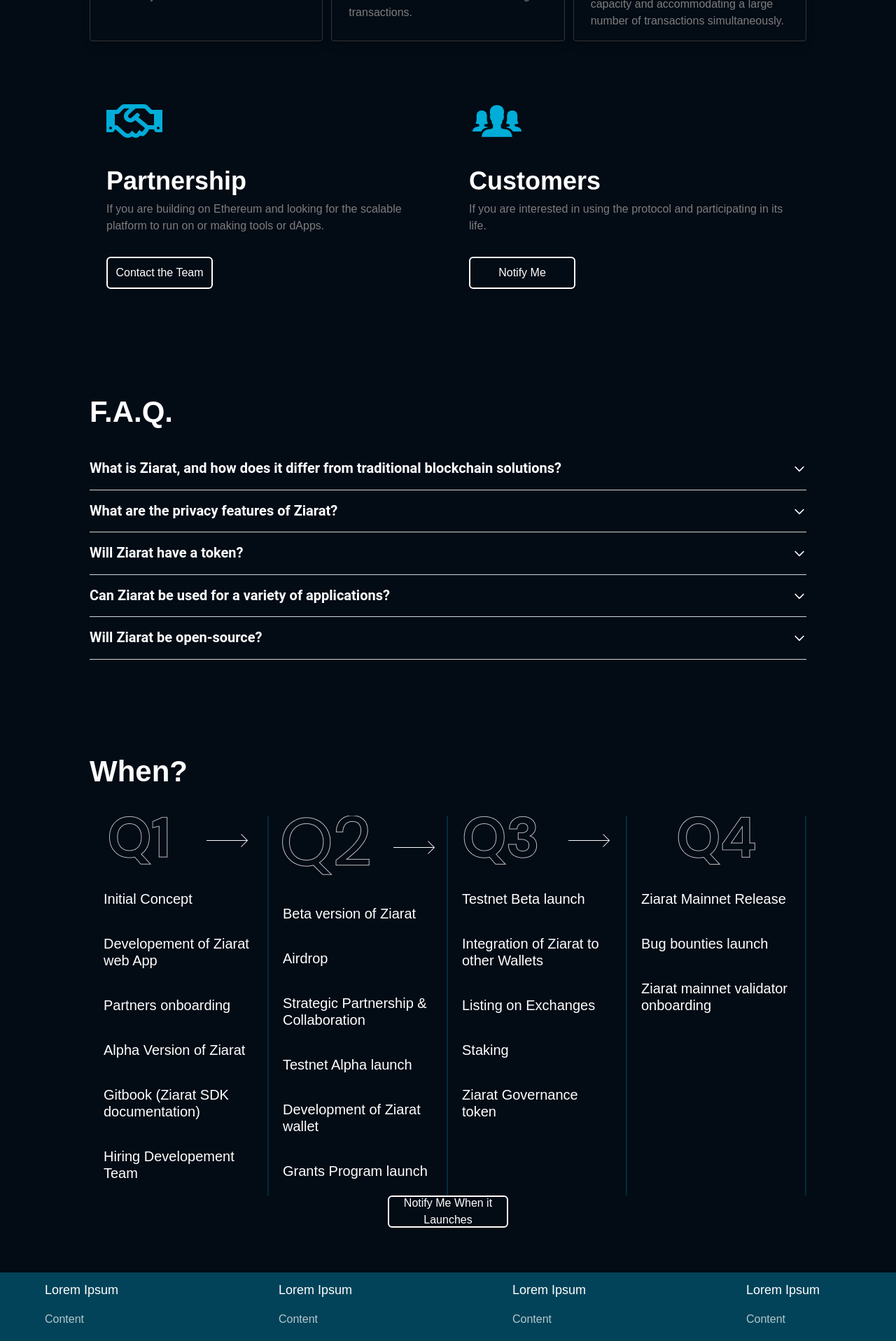
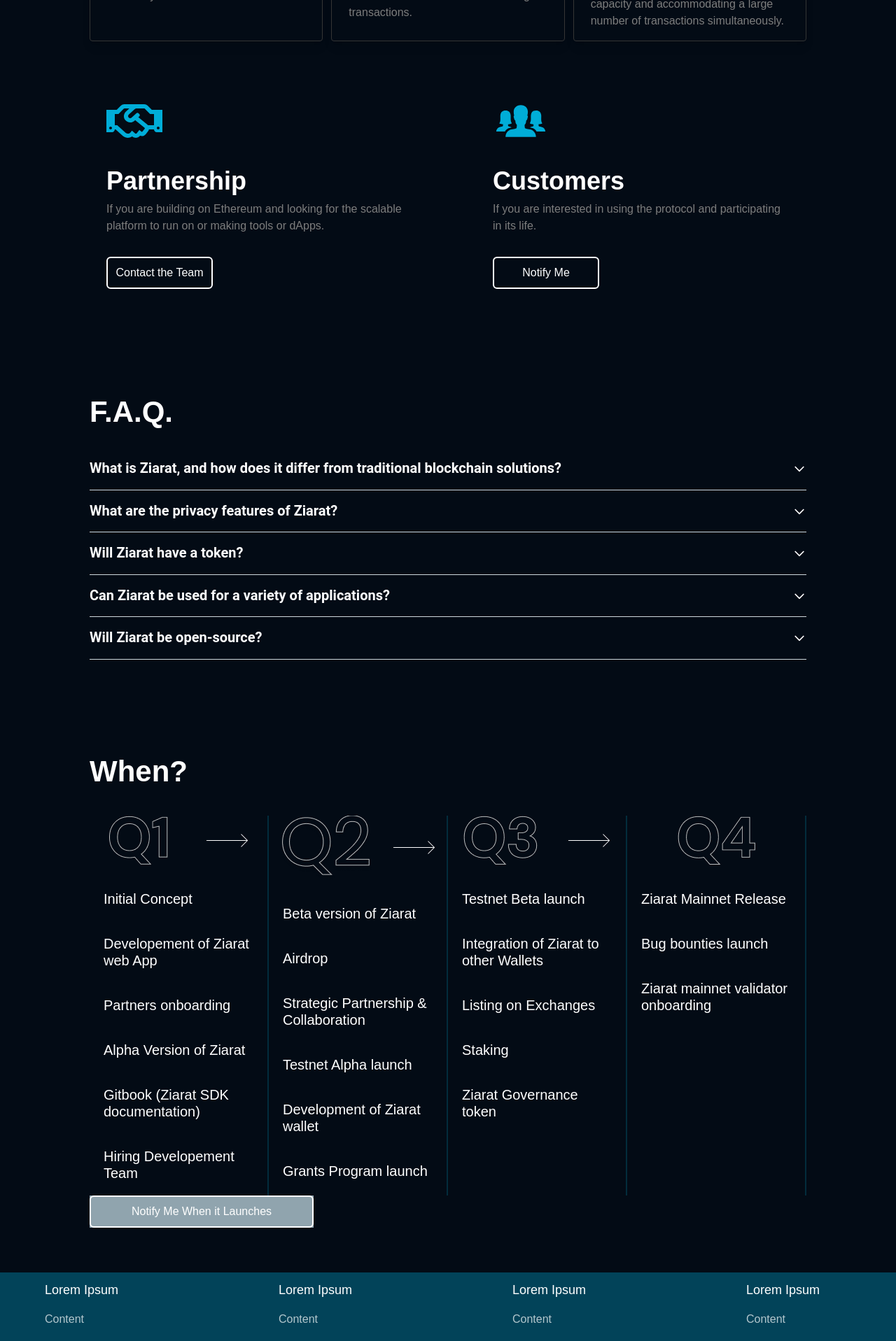
Before and after one commit to Mouazzama-dev/Ziarat, a React (Vite) app: page / in a window 1280 px wide. Shown: the part 1240-3157 px from the top of the page at 70% size. Built offline with nearby package versions, Linux system fonts and the light colour scheme; no server answers.

Commit message:
misc: fixes

```diff
--- a/src/components/Partnership.tsx
+++ b/src/components/Partnership.tsx
@@ -9,7 +9,7 @@
             {/* ====> Heading <==== */}
 
             {/* ====> Cards <==== */}
-            <div className="grid lg:grid-cols-12 gap-x-3 gap-y-9 font-poppins">
+            <div className="grid lg:grid-cols-12 gap-x-20 gap-y-9 font-poppins">
                 {partnershipData.map(({ id, icon, title, description, buttonText }) => (
                     <PartnershipCard key={id} icon={icon} title={title} description={description} buttonText={buttonText} />
                 ))}
--- a/src/components/When.tsx
+++ b/src/components/When.tsx
@@ -37,8 +37,8 @@
                 ))}
 
             </div>
-            <div className='flex justify-center items-center'>
-                <Button text={'Notify Me When it Launches'} hasStroke fullWidth={true} />
+            <div className='flex bg-blue-gray-300 justify-center items-center w-80 flex-col'>
+                <Button text={'Notify Me When it Launches'} hasStroke fullWidth />
                 {/* <Button text={buttonText} hasStroke={true} onClick={() => openModal(buttonText)} /> */}
             </div>
         </section>
--- a/src/components/common/Button.tsx
+++ b/src/components/common/Button.tsx
@@ -12,7 +12,7 @@
 
 const Button: React.FC<ButtonProps> = ({ text, hasStroke, hasLink, onClick, icon, fullWidth }) => {
 
-    const buttonStyles = `sm:w-[172px]  w-[298px] h-[46px] font-poppins flex justify-center cursor-pointer items-center text-white
+    const buttonStyles = ` ${fullWidth ? 'w-full' : 'w-[172px]'}  h-[46px] font-poppins flex justify-center cursor-pointer items-center text-white
     rounded-md bg-btn_primary hover:bg-btn_primary_hover hover:ease-in transition duration-150 ${hasStroke ? `border-2 border-white bg-transparent hover:border-none hover:bg-btn_primary` : ''
         }`;
 
```
